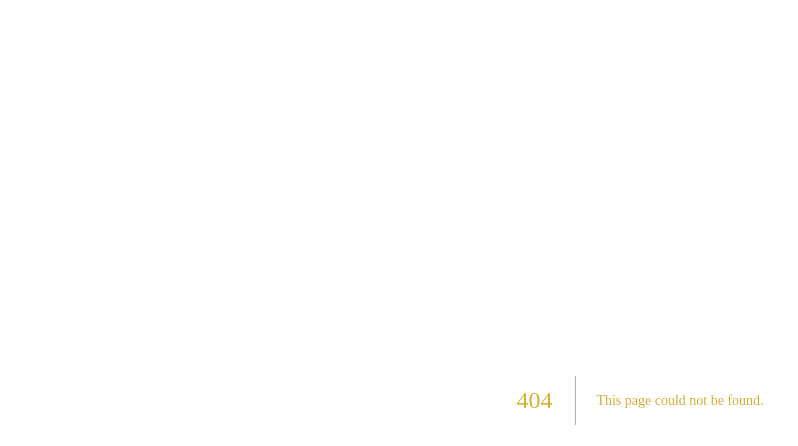
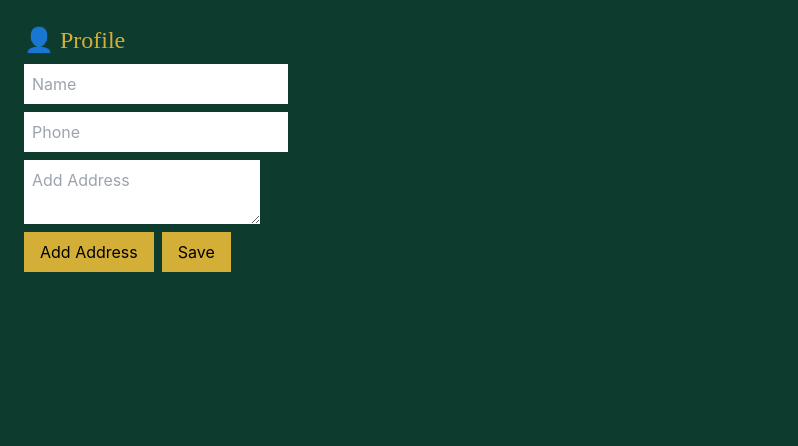
Before and after one commit to Shonsk01/sanjivani-ayurveda, a Next.js app: page /profile in a window 1280 px wide. Before the commit this address had no page. Shown: the top 446 px of the page, without its empty margins (0-798 px from the left). Built offline with nearby package versions, Linux system fonts and the light colour scheme; no server answers.

Commit message:
Create profile.js

```diff
--- /dev/null
+++ b/pages/profile.js
@@ -0,0 +1,62 @@
+import { useEffect, useState } from "react";
+import { supabase } from "@/lib/supabase";
+
+export default function Profile() {
+  const [profile, setProfile] = useState({ name: "", phone: "", addresses: [] });
+  const [address, setAddress] = useState("");
+
+  useEffect(() => {
+    async function loadProfile() {
+      const { data: { user } } = await supabase.auth.getUser();
+      if (!user) return;
+      let { data } = await supabase.from("profiles").select("*").eq("id", user.id).single();
+      if (data) setProfile(data);
+    }
+    loadProfile();
+  }, []);
+
+  const saveProfile = async () => {
+    const { data: { user } } = await supabase.auth.getUser();
+    await supabase.from("profiles").upsert({ id: user.id, ...profile });
+    alert("Profile saved!");
+  };
+
+  return (
+    <div className="p-6">
+      <h1 className="text-2xl">👤 Profile</h1>
+      <input
+        className="block p-2 mt-2 text-black"
+        placeholder="Name"
+        value={profile.name}
+        onChange={(e) => setProfile({ ...profile, name: e.target.value })}
+      />
+      <input
+        className="block p-2 mt-2 text-black"
+        placeholder="Phone"
+        value={profile.phone}
+        onChange={(e) => setProfile({ ...profile, phone: e.target.value })}
+      />
+      <textarea
+        className="block p-2 mt-2 text-black"
+        placeholder="Add Address"
+        value={address}
+        onChange={(e) => setAddress(e.target.value)}
+      />
+      <button
+        className="mt-2 px-4 py-2 bg-brandGold text-black"
+        onClick={() => {
+          setProfile({ ...profile, addresses: [...profile.addresses, address] });
+          setAddress("");
+        }}
+      >
+        Add Address
+      </button>
+      <button
+        className="mt-2 ml-2 px-4 py-2 bg-brandGold text-black"
+        onClick={saveProfile}
+      >
+        Save
+      </button>
+    </div>
+  );
+}
```
